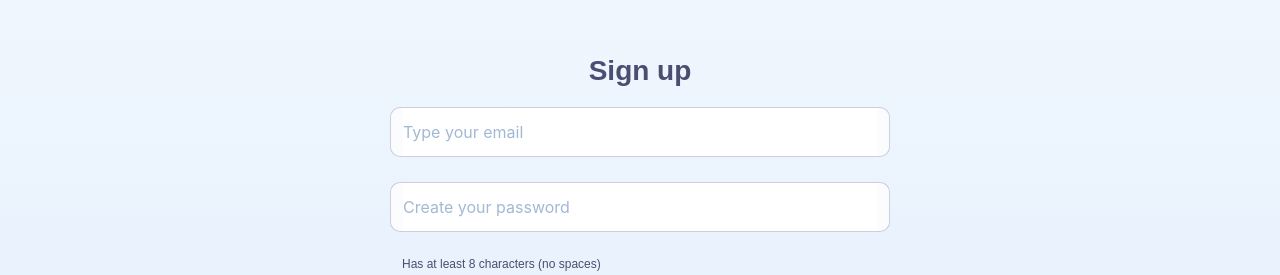
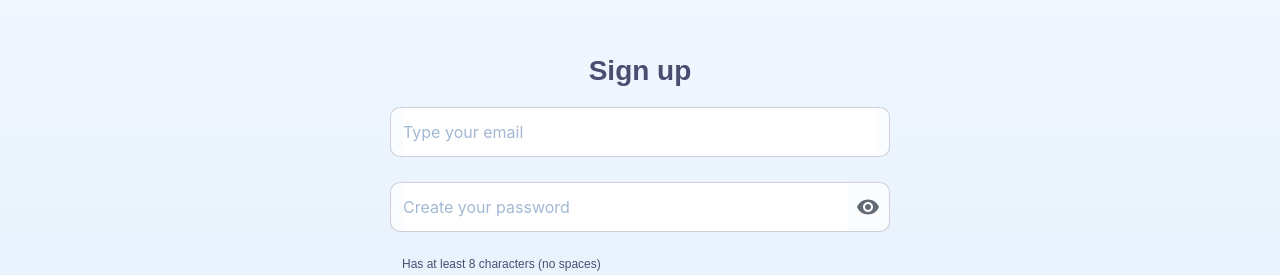
Before and after one commit to gekanchiko/sign-up-next, a Next.js app: page /sign-up in a window 1280 px wide. Shown: the part 170-445 px from the top of the page. Built offline with nearby package versions, Linux system fonts and the light colour scheme.

Commit message:
Improve form validation

```diff
--- a/src/app/modules/components/FormFields/FormInputField/index.tsx
+++ b/src/app/modules/components/FormFields/FormInputField/index.tsx
@@ -1,49 +1,87 @@
-import { useEffect, useMemo } from 'react'
-import { useField } from 'formik'
+import { useCallback, useEffect, useMemo, useState, useRef } from 'react'
+import {FormikProps, useField} from 'formik'
 import Input from '@mui/joy/Input'
+import VisibilityIcon from '@mui/icons-material/Visibility'
+import VisibilityOffIcon from '@mui/icons-material/VisibilityOff'
 import { v4 as uuidv4 } from 'uuid'
+import { isEmpty } from 'lodash'
 
 import { FlexRow, Text } from '../..'
-import { ErrorContainer } from './styles'
 
 type InputFieldProps = {
   type: 'text' | 'number' | 'password',
   name: string,
   placeholder: string,
+  formProps: FormikProps<any>,
   style?: object,
   autofocus?: boolean,
-  hideErrors?: boolean,
+  hideErrors?: boolean
 }
 
 const inputId: string = `${uuidv4()}`
 
 const FormInputField = (props: InputFieldProps) => {
-  const { autofocus, type, name, placeholder, style, hideErrors, } = props
-  const [field, meta,] = useField(name)
+  const { autofocus, type, name, placeholder, style, hideErrors, formProps } = props
+  const isPasswordField = type === 'password'
+  const { submitCount } = formProps
+
+  const [isVisible, setIsVisible] = useState(!isPasswordField)
+  const [field, meta] = useField(name)
+  const inputRef = useRef<HTMLInputElement | null>(null)
 
   useEffect(() => {
     if (autofocus) {
-      const inputEl = document.getElementById(inputId)
-      if (inputEl) {
-        inputEl.focus()
-        // @ts-ignore
-        inputEl.select()
-      }
+      inputRef.current?.focus()
     }
     // eslint-disable-next-line
   }, [])
 
-  const hasErrorAfterBlur = useMemo(() => meta.touched && !!meta.error, [meta.error, meta.touched])
+  const handleOnVisibilityClick = useCallback(() => {
+    setIsVisible(isVisible => !isVisible)
+    inputRef.current?.focus()
+  }, [])
+
+  const VisibilityIconComponent = useMemo(
+    () => isVisible ? VisibilityOffIcon : VisibilityIcon,
+    [isVisible]
+  )
+
+  const hasErrorAfterBlur = useMemo(
+    () =>
+      (submitCount > 0 || !isEmpty(field.value)) &&
+      meta.touched &&
+      !!meta.error,
+    [field.value, meta.error, meta.touched, submitCount]
+  )
 
   return (
     <FlexRow position={{ xs: 'relative' }} mb={{ xs: 25 }}>
       <FlexRow>
         <Input
-          id={inputId}
-          type={type}
+          slotProps={{ input: { ref: inputRef } }}
+          id={`${inputId}-${name}`}
+          type={isPasswordField && isVisible ? 'text' : type}
           placeholder={placeholder}
           style={{ width: '100%', ...style }}
           error={hasErrorAfterBlur}
+          onFocus={(e) => {
+            if (e.currentTarget) {
+              setTimeout(() => {
+                e.currentTarget?.setSelectionRange(
+                  e.currentTarget?.value?.length - 1,
+                  e.currentTarget?.value?.length
+                )
+              }, 50)
+            }
+          }}
+          endDecorator={
+            isPasswordField && (
+              <VisibilityIconComponent
+                onClick={handleOnVisibilityClick}
+                style={{ cursor: 'pointer' }}
+              />
+            )
+          }
           {...field}
         />
       </FlexRow>
--- a/src/app/modules/sign-up/components/SignUpForm/index.tsx
+++ b/src/app/modules/sign-up/components/SignUpForm/index.tsx
@@ -1,7 +1,7 @@
 import React, { useCallback, useState } from 'react'
 import { useTranslation } from 'react-i18next'
 import { TFunction } from 'i18next'
-import { Form, Formik } from 'formik'
+import {Form, Formik, FormikProps} from 'formik'
 import { isEmpty } from 'lodash'
 import Button from '@mui/joy/Button'
 
@@ -26,14 +26,14 @@ const SignUpForm = () => {
   const [dynamicErrors, setDynamicErrors] = useState<string[]>([])
 
   const onValidate = useCallback((values: FormFields) => {
-    validationSchema
+    validationSchema(t)
       .validate(values, { abortEarly: false })
       .then(() => setDynamicErrors([]))
       .catch((err) => setDynamicErrors(
         err.errors.filter((error: string) =>
           Object.values(dynamicErrorKeys).includes(error)))
       )
-  }, [])
+  }, [t])
 
   const onSubmit = useCallback((values: FormFields) => {
     console.log(values)
@@ -43,10 +43,12 @@ const SignUpForm = () => {
     <Formik
       initialValues={{ email: '', password: '' }}
       onSubmit={onSubmit}
-      validationSchema={validationSchema}
+      validationSchema={validationSchema(t)}
       validate={onValidate}
     >
-      {({ submitCount, values }) => {
+      {(formProps: FormikProps<any>) => {
+        const { submitCount, values } = formProps
+
         return (
           <Form style={{ width: '100%' }}>
             <FlexRow>
@@ -55,6 +57,7 @@ const SignUpForm = () => {
                 type="text"
                 name="email"
                 placeholder={t`Type your email`}
+                formProps={formProps}
               />
             </FlexRow>
             <FlexRow>
@@ -63,6 +66,7 @@ const SignUpForm = () => {
                 type="password"
                 name="password"
                 placeholder={t`Create your password`}
+                formProps={formProps}
               />
             </FlexRow>
             <FlexRow direction={{ xs: 'column' }} align={{ xs: 'start' }} p={{ xs: '0 12px' }}>
--- a/src/app/modules/sign-up/components/SignUpForm/validationSchema.ts
+++ b/src/app/modules/sign-up/components/SignUpForm/validationSchema.ts
@@ -1,5 +1,6 @@
 import { string, object } from 'yup'
 import { isUndefined, isNull } from 'lodash'
+import { TFunction } from 'i18next'
 
 export const dynamicErrorKeys = {
   has8CharsNoSpaces: 'has-8-chars-no-spaces',
@@ -7,8 +8,8 @@ export const dynamicErrorKeys = {
   has1Digit: 'has-1-digit'
 }
 
-export const validationSchema = object().shape({
-  email: string().email('The email is not correct').required('Mandatory'),
+export const validationSchema = (t: TFunction) => object().shape({
+  email: string().email(t`The email is not correct`).required(t`Mandatory`),
   password: string()
     .test(
       dynamicErrorKeys.has8CharsNoSpaces,
@@ -31,5 +32,5 @@ export const validationSchema = object().shape({
         if (isUndefined(value)) return true
         return !isNull(/[0-9]/.exec(value))
       })
-    .required('Mandatory')
+    .required(t`Mandatory`)
 })
```
Also changed, not shown: src/app/modules/components/FormFields/FormInputField/styles.ts (deleted, +0 -10 lines).
